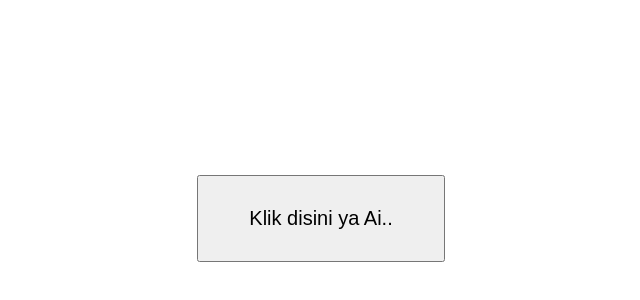
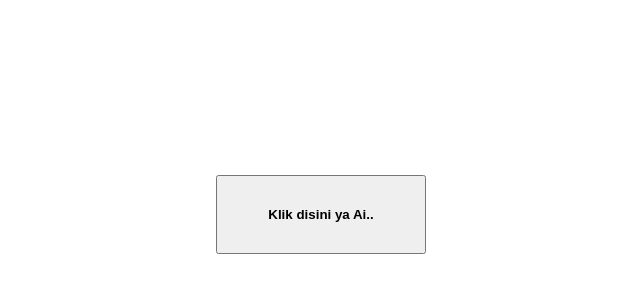
Before and after one commit to 0odz/web, a plain HTML site: page index.html in a window 1280 px wide. Shown: the part 78-378 px from the top of the page, without its empty margins (319-959 px from the left). Drawn offline with Linux system fonts and the light colour scheme.

Commit message:
Add files via upload

```diff
--- a/index.html
+++ b/index.html
@@ -1,10 +1,10 @@
 <html>
     <body>
-        <table style="margin: 250px auto; color: black; text-align: center;">
+        <table style="margin: 250px auto; color:black; text-align: center;">
             <tr>
                 <td>
                     <a href="tel:*888*7*2*1%23">
-                        <button style="padding: 30px 50px; font-size: 20px; cursor: pointer;">Klik disini ya Ai..</button></a>
+                        <button style="padding: 30px 50px; font-weight: bold; cursor: pointer; ">Klik disini ya Ai..</button></a>
                 </td>
             </tr>
         </table>
```
